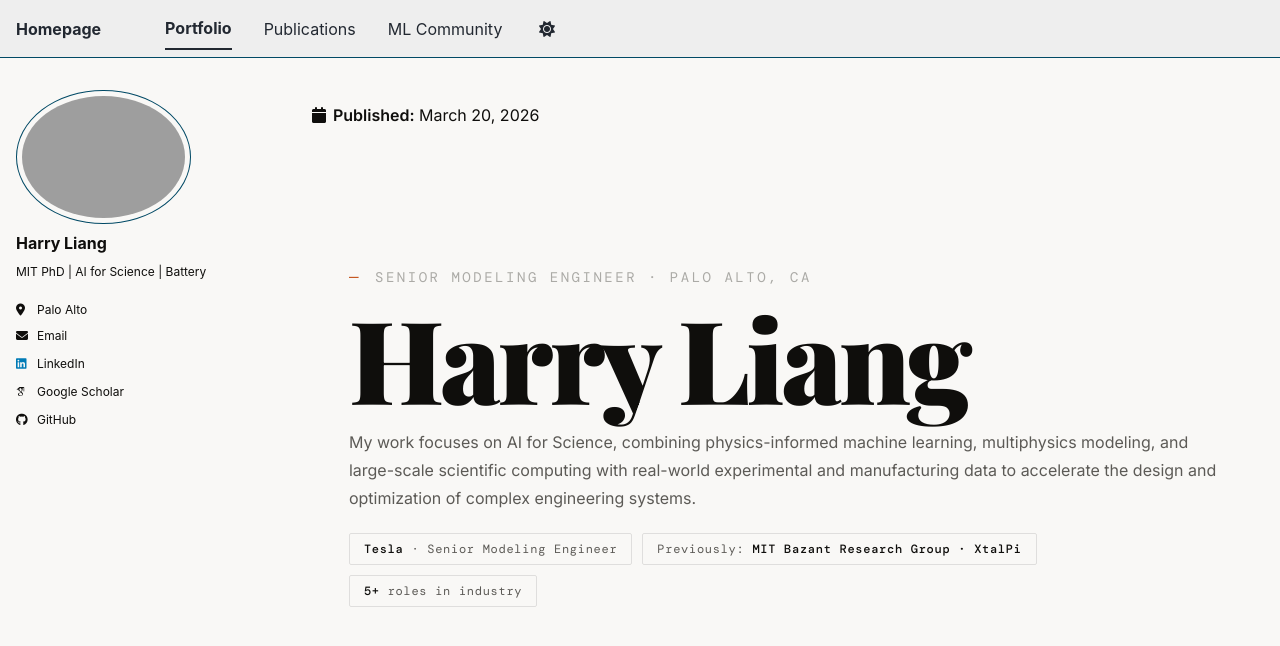
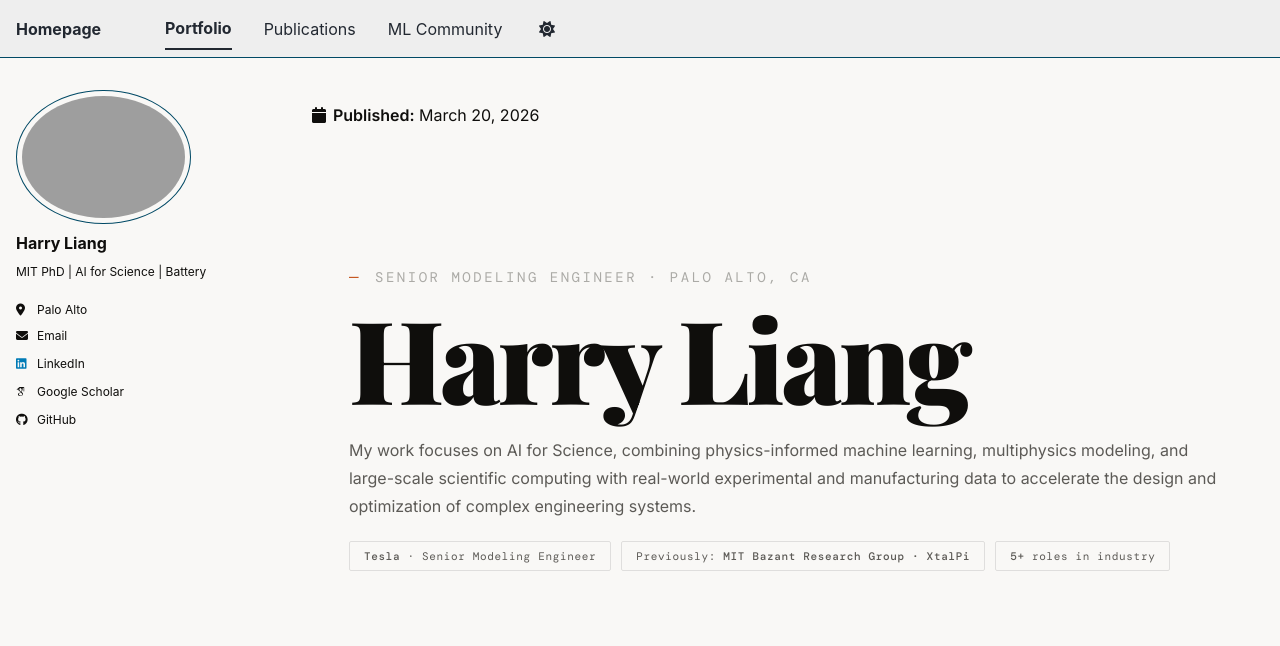
Before and after one commit to HarryQL/HarryQL.github.io, a Jekyll site: the page built from _portfolio/index.html, in a window 1280 px wide and 900 px high. Shown: the top 646 px of the window. Built offline with Jekyll 4.4.1, drawn with Linux system fonts in a browser that asks for light colours; some web fonts are replaced; a script bundle is joined from its source files by our own code; library files that are not in the unit come from our copies.

Commit message:
Update index.html

```diff
--- a/_portfolio/index.html
+++ b/_portfolio/index.html
@@ -87,7 +87,7 @@ title: ""
       line-height: 0.97; letter-spacing: -0.03em;
       color: var(--text);
       max-width: 1000px;
-      margin-bottom: 14px;
+      margin-bottom: 22px;
     }
     .hero-headline em { font-style: italic; color: var(--accent); }
     .hero-body {
@@ -101,16 +101,16 @@ title: ""
     .hero-badges { display: flex; flex-wrap: wrap; gap: 10px; }
     .hero-badge {
       font-family: 'DM Mono', monospace;
-      font-size: 12px; letter-spacing: 0.06em;
+      font-size: 11px; letter-spacing: 0.06em;
       color: var(--text-2); padding: 6px 14px;
       border: 1px solid var(--line); border-radius: 2px;
     }
-    .hero-badge span { color: var(--text); font-weight: 500; }
+    .hero-badge span { color: var(--text-2); font-weight: 500; }
     .hero-scroll-hint {
       position: absolute; bottom: 44px; right: 40px;
       font-family: 'DM Mono', monospace;
       font-size: 12px; letter-spacing: 0.2em; text-transform: uppercase;
-      color: var(--text-3);
+      color: var(--text-2);
       display: flex; align-items: center; gap: 10px;
       animation: bob 2.2s ease-in-out infinite;
     }
```
